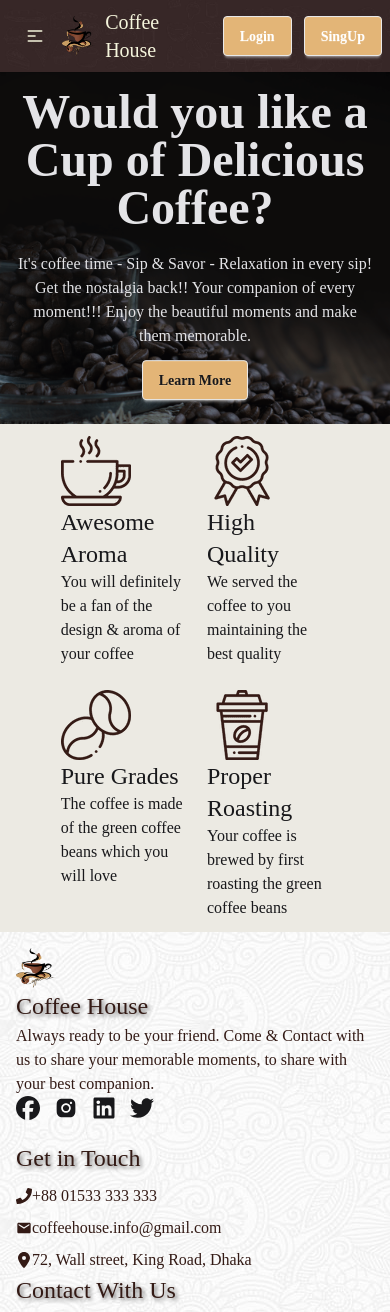
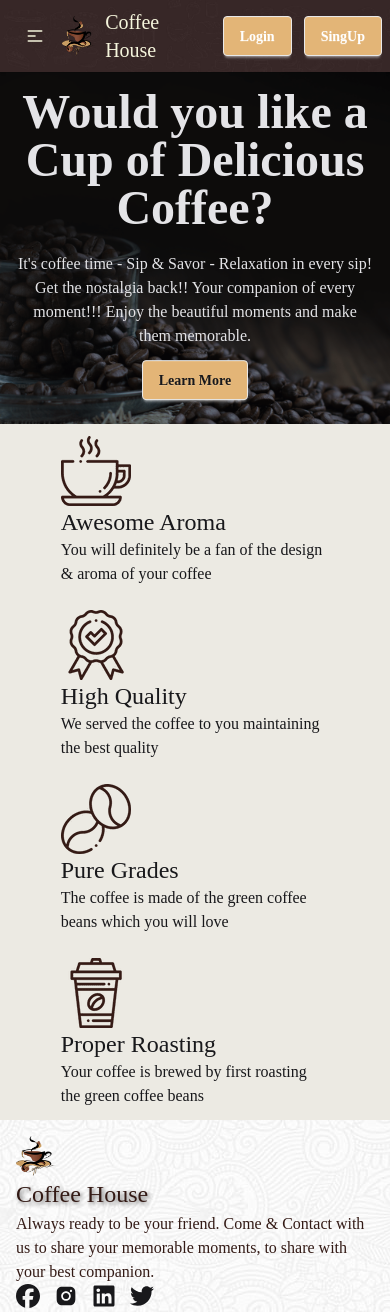
Before and after one commit to ChibgatullahMinhaz/Coffee-house, a React (Vite) app: page / in a window 390 px wide. Shown: the top 1312 px of the page. Built offline with nearby package versions, Linux system fonts and the light colour scheme; a web font is replaced by a local one.

Commit message:
fixed responsive issue

```diff
--- a/src/components/Footer.jsx
+++ b/src/components/Footer.jsx
@@ -19,7 +19,7 @@ const Footer = () => {
       viewport={{ once: false, amount: 0.1 }}
       className="overflow-hidden"
     >
-      <motion.div className="p-4 md:p-8 lg:p-10 grid grid-cols-1 lg:grid-cols-2 items-center lg:gap-x-9 relative overflow-hidden">
+      <motion.div className="p-4 md:p-8 lg:p-10 grid grid-cols-1 md:grid-cols-2 items-center lg:gap-x-9 relative overflow-hidden">
         <div>
           <img src={Logo} alt="footer logo" className="w-10 h-10" />
           <Link to={`/`}>
--- a/src/components/SubHeader.jsx
+++ b/src/components/SubHeader.jsx
@@ -8,7 +8,7 @@ import { motion } from "framer-motion";
 const SubHeader = () => {
   return (
     <div className="bg-[#ECEAE3] overflow-hidden">
-      <div className="max-w-9/12 mx-auto grid grid-cols-2 md:grid-cols-3 lg:grid-cols-4 ">
+      <div className="max-w-9/12 mx-auto grid grid-cols-1 justify-center items-center md:grid-cols-3 lg:grid-cols-4 ">
         <motion.div
           initial={{ x: -100, opacity: 0 }}
           whileInView={{ x: 0, opacity: 1 }}
@@ -34,10 +34,10 @@ const SubHeader = () => {
         >
           <img
             src={Quality}
-alt="We served the coffee to you maintaining the best quality"          />
+            alt="We served the coffee to you maintaining the best quality"
+          />
           <h1 className="text-2xl">High Quality</h1>
-          <p>
-We served the coffee to you maintaining the best quality          </p>
+          <p>We served the coffee to you maintaining the best quality </p>
         </motion.div>
         <motion.div
           initial={{ x: 100, opacity: 0 }}
@@ -48,10 +48,12 @@ We served the coffee to you maintaining the best quality          </p>
         >
           <img
             src={Grades}
-alt="The coffee is made of the green coffee beans which you will love"          />
+            alt="The coffee is made of the green coffee beans which you will love"
+          />
           <h1 className="text-2xl">Pure Grades</h1>
           <p>
-The coffee is made of the green coffee beans which you will love          </p>
+            The coffee is made of the green coffee beans which you will love{" "}
+          </p>
         </motion.div>
         <motion.div
           initial={{ x: 100, opacity: 0 }}
@@ -62,10 +64,10 @@ The coffee is made of the green coffee beans which you will love          </p>
         >
           <img
             src={Rosting}
-alt="Your coffee is brewed by first roasting the green coffee beans"          />
+            alt="Your coffee is brewed by first roasting the green coffee beans"
+          />
           <h1 className="text-2xl">Proper Roasting</h1>
-          <p>
-Your coffee is brewed by first roasting the green coffee beans          </p>
+          <p>Your coffee is brewed by first roasting the green coffee beans </p>
         </motion.div>
       </div>
     </div>
```
